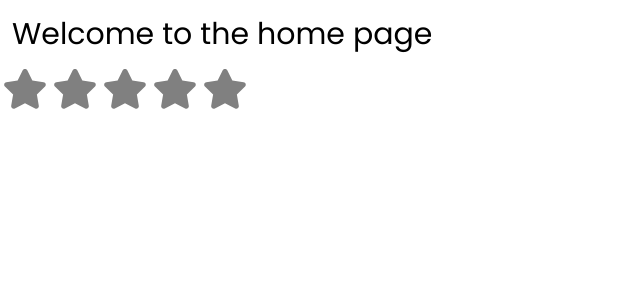
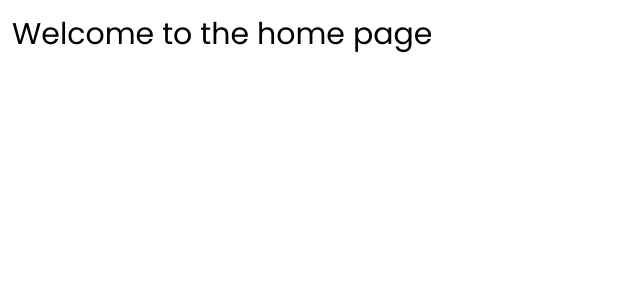
Before and after one commit to omar-the-junior/handie--frontend, a React (Vite) app: page / in a window 1280 px wide. Shown: the top 300 px of the page, without its empty margins (0-640 px from the left). Built offline with nearby package versions, Linux system fonts and the light colour scheme.

Commit message:
Made all changes that you told me

```diff
--- a/src/main.tsx
+++ b/src/main.tsx
@@ -2,12 +2,10 @@ import { StrictMode } from 'react';
 import { createRoot } from 'react-dom/client';
 import App from './App.tsx';
 import './index.css';
-import StarRating from './components/stars';
 
 
 createRoot(document.getElementById('root')!).render(
   <StrictMode>
     <App />
-    <StarRating rating={0} />
   </StrictMode>,
 );
```
